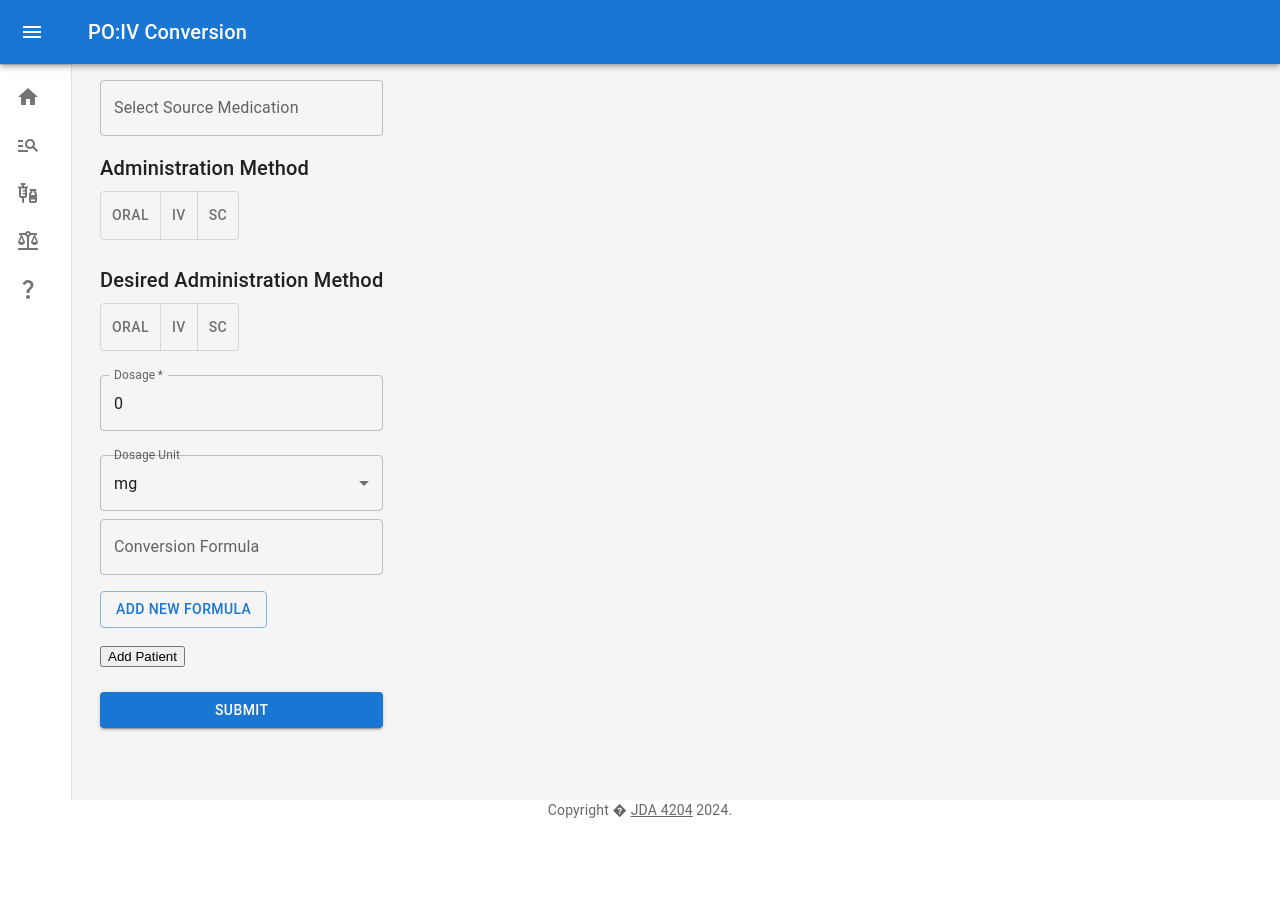
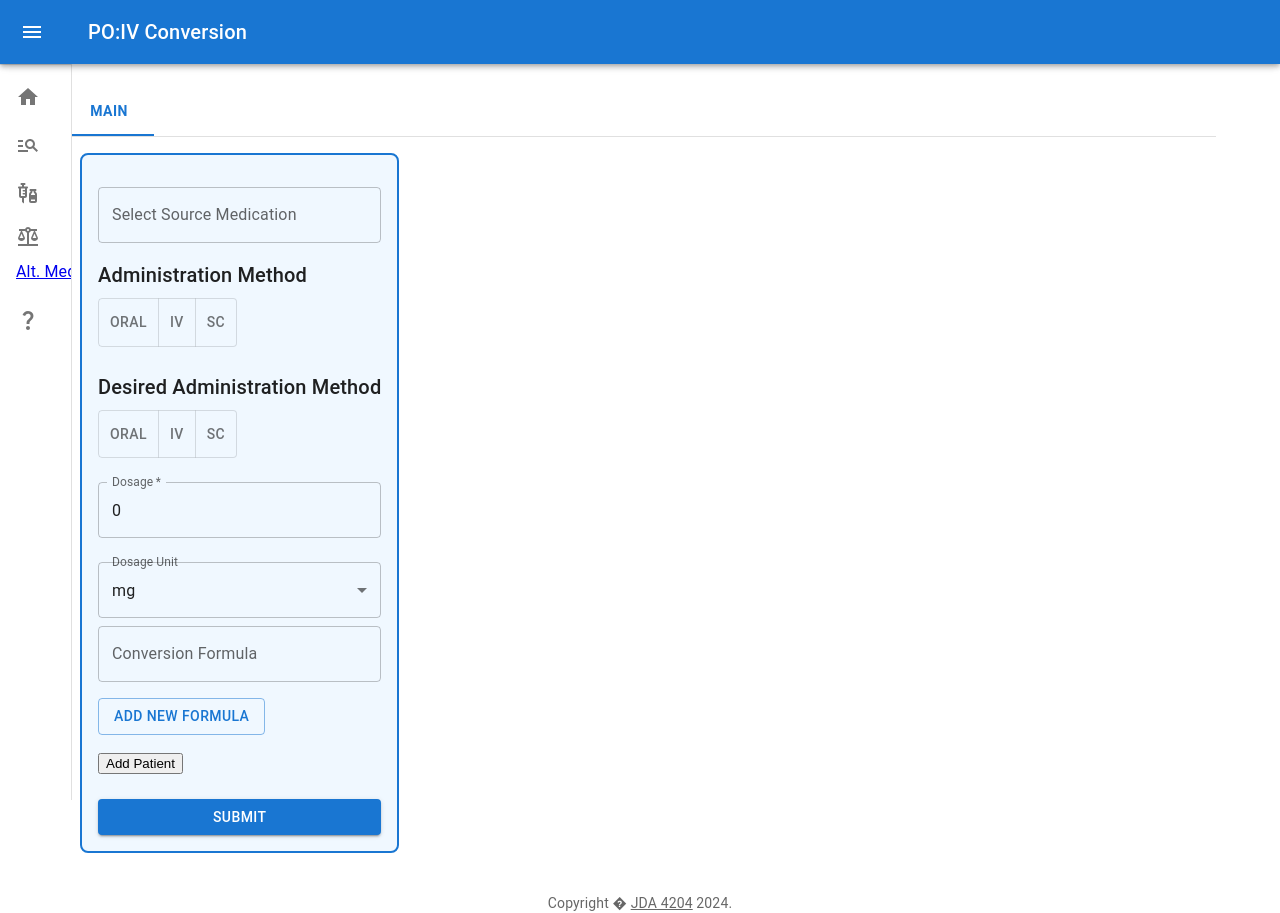
Before and after one commit to sue0-si/Medication_Conversion_4204, a React (Create React App) app in the folder medical_conversion/: page /po-iv in a window 1280 px wide. Before the commit the page ends 820 px from the top, so only its background shows below. Built offline with nearby package versions, Linux system fonts and the light colour scheme.

Commit message:
Modified conversion tool pages to work as independent components (so far AltConversions only), modified dashboard to render multiple components, add tab navigation of additional tools, added keyboard navigation between tools on the same page

```diff
--- a/medical_conversion/package.json
+++ b/medical_conversion/package.json
@@ -16,6 +16,7 @@
     "react-dom": "^18.3.1",
     "react-router-dom": "^6.25.0",
     "react-scripts": "5.0.1",
+    "react-split-pane": "^0.1.92",
     "web-vitals": "^2.1.4"
   },
   "scripts": {
--- a/medical_conversion/src/App.js
+++ b/medical_conversion/src/App.js
@@ -13,7 +13,8 @@ import DrugDetail from './Pages/DrugDetail.js';
 import PoIvConversion from './Pages/PoIvConversion';
 import PoIvConversionResults from './Pages/PoIvConversionResults';
 import AltConversion from './Pages/AltConversion';
-import AltConversionResults from './Pages/AltConversionResults.js';
+import { MedicationProvider, MedicationContext } from './Tools/MedicationContext';
+
 function App() {
     const [mode] = React.useState('light');
   return (
@@ -26,8 +27,7 @@ function App() {
                   <Route path="/medication-information/:medication-name" element={<DrugDetail />} />
                   <Route path="/po-iv" element={<PoIvConversion />} />
                   <Route path="/po-iv/:medicationName" element={<PoIvConversionResults resultsType={"po-iv"} />} />
-                  <Route path="/alt" element={<AltConversion />} />
-                  <Route path="/alt/:medicationName" element={<AltConversionResults resultsType={"alt"}/> } />
+                  <Route path="/alt" element={<AltConversion />}/>
                   </Routes>
           </Router>
           <Copyright/>
--- a/medical_conversion/src/Components/Dashboard.js
+++ b/medical_conversion/src/Components/Dashboard.js
@@ -19,9 +19,15 @@ import ListItemButton from '@mui/material/ListItemButton';
 import ListItemIcon from '@mui/material/ListItemIcon';
 import ListItemText from '@mui/material/ListItemText';
 import BalanceIcon from '@mui/icons-material/Balance';
+import AddCircleOutlineIcon from '@mui/icons-material/AddCircleOutline';
 import QuestionMarkIcon from '@mui/icons-material/QuestionMark';
 import { Link } from 'react-router-dom';
 import HomeIcon from '@mui/icons-material/Home';
+import SplitPane from 'react-split-pane';
+import AltConversionTool from '../Pages/AltConversionTool';
+import Tabs from '@mui/material/Tabs';
+import Tab from '@mui/material/Tab';
+import CloseIcon from '@mui/icons-material/Close';
 
 
 //width of open nav pannel
@@ -45,11 +51,13 @@ const AppBar = styled(MuiAppBar, {
     }),
 }));
 
+
 const Drawer = styled(MuiDrawer, { shouldForwardProp: (prop) => prop !== 'open' })(
     ({ theme, open }) => ({
         '& .MuiDrawer-paper': {
-            position: 'relative',
+            position: 'fixed',
             whiteSpace: 'nowrap',
+            overflow: 'hidden',
             width: drawerWidth,
             transition: theme.transitions.create('width', {
                 easing: theme.transitions.easing.sharp,
@@ -57,11 +65,6 @@ const Drawer = styled(MuiDrawer, { shouldForwardProp: (prop) => prop !== 'open'
             }),
             boxSizing: 'border-box',
             ...(!open && {
-                overflowX: 'hidden',
-                transition: theme.transitions.create('width', {
-                    easing: theme.transitions.easing.sharp,
-                    duration: theme.transitions.duration.leavingScreen,
-                }),
                 width: theme.spacing(7),
                 [theme.breakpoints.up('sm')]: {
                     width: theme.spacing(9),
@@ -77,15 +80,88 @@ const defaultTheme = createTheme();
 
 export default function Dashboard({children, heading}) {
     const [open, setOpen] = React.useState(false);
+    const [frames, setFrames] = React.useState([{ id: 0, title: 'Main', component: children }]);
+    const [activeTab, setActiveTab] = React.useState(0);
+
     const toggleDrawer = () => {
         setOpen(!open);
     };
 
+    // Function to add a new frame
+    const addFrame = (title, component) => {
+        const formattedTitle = title + " " + frames.length;
+        const newFrame = { id: frames.length, title: formattedTitle, component };
+        setFrames([...frames, newFrame]);
+        setActiveTab(frames.length); // Switch to the newly added frame
+    };
+
+    // Function to close a frame
+    const closeFrame = (id) => {
+        const updatedFrames = frames.filter((frame) => frame.id !== id);
+        setFrames(updatedFrames);
+        setActiveTab(0); // Switch back to the main content
+    };
+
+    const handleTabChange = (event, newValue) => {
+        setActiveTab(newValue);
+    };
+
+
+    const handleKeyboardNavigation = (event) => {
+        if (event.key === 'Tab') {
+            const focusedElement = document.activeElement;
+
+            const tabContentElement = focusedElement.closest('.tab-content');
+
+            // If tabContentElement is null, exit the function early
+            if (!tabContentElement) return;
+
+            const focusableElements = Array.from(
+                focusedElement
+                    .closest('.tab-content')
+                    .querySelectorAll('input, button, select, textarea, [tabindex]:not([tabindex="-1"])')
+            );
+
+            const lastElement = focusableElements[focusableElements.length - 1];
+            const firstElement = focusableElements[0];
+
+            if (event.shiftKey && focusedElement === firstElement) {
+                event.preventDefault();
+                const newActiveTab = activeTab === 0 ? frames.length - 1 : activeTab - 1;
+                setActiveTab(newActiveTab);
+                setTimeout(() => focusFirstInputInTab(newActiveTab), 0);
+            } else if (!event.shiftKey && focusedElement === lastElement) {
+                event.preventDefault();
+                const newActiveTab = activeTab === frames.length - 1 ? 0 : activeTab + 1;
+                setActiveTab(newActiveTab);
+                setTimeout(() => focusFirstInputInTab(newActiveTab), 0);
+            }
+        }
+    };
+
+    const focusFirstInputInTab = (tabIndex) => {
+        const tabContent = document.querySelectorAll('.tab-content')[tabIndex];
+        if (tabContent) {
+            const firstInput = tabContent.querySelector('input, button, select, textarea, [tabindex]:not([tabindex="-1"])');
+            if (firstInput) {
+                firstInput.focus();
+            }
+        }
+    };
+
+    React.useEffect(() => {
+        window.addEventListener('keydown', handleKeyboardNavigation);
+        return () => {
+            window.removeEventListener('keydown', handleKeyboardNavigation);
+        };
+    }, [activeTab, frames.length]);
+
+
     return (
         <ThemeProvider theme={defaultTheme}>
-            <Box sx={{ display: 'flex' }}>
+            <Box sx={{ display: 'flex'}}>
                 <CssBaseline />
-                <AppBar position="absolute" open={open}>
+                <AppBar position="fixed" open={open}>
                     <Toolbar
                         sx={{
                             pr: '24px', // keep right padding when drawer closed
@@ -144,8 +220,8 @@ export default function Dashboard({children, heading}) {
                                 </ListItemIcon>
                                     <ListItemText primary="Medication Information" />
                             </ListItemButton>
-                         </Link>
-                         <Link to='/po-iv'>
+                            </Link>
+                            <Link to='/po-iv'>
                             <ListItemButton>
                                 <ListItemIcon>
                                     <VaccinesIcon/>
@@ -153,14 +229,18 @@ export default function Dashboard({children, heading}) {
                                 <ListItemText primary="PO:IV Conversion" />
                             </ListItemButton>
                         </Link>
-                        <Link to='/alt'>
-                            <ListItemButton>
+                        <ListItemButton>
+                            <Link to='/alt'>
                                 <ListItemIcon>
                                     <BalanceIcon/>
                                 </ListItemIcon>
                                 <ListItemText primary="Alt. Medication Conversion" />
-                            </ListItemButton>
-                        </Link>
+                            </Link>
+                            <IconButton onClick={() => addFrame("Alt Conversion", <AltConversionTool />)}>
+                                <AddCircleOutlineIcon />
+                            </IconButton>
+                        </ListItemButton>
+
 
                         <ListItemButton>
                             <ListItemIcon>
@@ -170,22 +250,89 @@ export default function Dashboard({children, heading}) {
                         </ListItemButton>
                     </List>
                 </Drawer>
+
                 <Box
                     component="main"
-                    sx={{
-                        backgroundColor: (theme) =>
-                            theme.palette.mode === 'light'
-                                ? theme.palette.grey[100]
-                                : theme.palette.grey[900],
+
+                    sx={(theme) => ({
                         flexGrow: 1,
-                        height: '100vh',
-                        overflow: 'auto',
-                    }}
+                        display: 'flex',
+                        flexDirection: 'column',
+                        overflowX: 'auto',
+                        p: 3,
+                        marginLeft: open ? `${drawerWidth}px` : theme.spacing(9),
+                        maxWidth: '1200px', // Set a maximum width
+                        margin: '0 auto',   // Center the content
+                        transition: theme.transitions.create('margin', {
+                            easing: theme.transitions.easing.sharp,
+                            duration: theme.transitions.duration.enteringScreen,
+                        }),
+                    })}
                 >
                     <Toolbar />
-                    <Container>
-                        { children}
-                    </Container>
+                    <Tabs
+                        value={activeTab}
+                        onChange={handleTabChange}
+                        variant="scrollable"
+                        scrollButtons="auto"
+                        aria-label="Open Tabs"
+                        sx={{
+                            borderBottom: 1,
+                            borderColor: 'divider',
+                            '.Mui-selected': {
+                                color: 'primary.main', // Change the color of the selected tab text
+                                fontWeight: 'bold',
+                            },
+                        }}
+                    >
+                        {frames.map((frame, index) => (
+                            <Tab
+                                key={frame.id}
+                                label={
+                                    <div style={{ display: 'flex', alignItems: 'center' }}>
+                                        {frame.title}
+                                        {index !== 0 && (
+                                            <IconButton
+                                                size="small"
+                                                onClick={(e) => {
+                                                    e.stopPropagation();
+                                                    closeFrame(frame.id);
+                                                }}
+                                            >
+                                                <CloseIcon fontSize="small" />
+                                            </IconButton>
+                                        )}
+                                    </div>
+                                }
+                            />
+                        ))}
+                        </Tabs>
+                    <Box
+                        sx={{
+                            display: 'flex',
+                            flexDirection: 'row',
+                            gap: 2,
+                            padding: 2,
+                            overflowX: 'auto',
+                            width: '100%',
+                        }}
+                    >
+                        {frames.map((frame) => (
+                            <Box
+                                key={frame.id}
+                                className="tab-content"
+                                sx={{
+                                    flexShrink: 0,
+                                    border: frame.id === activeTab ? '2px solid #1976d2' : '1px solid #ccc', // Highlight border for selected tab
+                                    borderRadius: '8px',
+                                    padding: '16px',
+                                    backgroundColor: frame.id === activeTab ? '#f0f8ff' : 'inherit', // Highlight background for selected tab
+                                }}
+                            >
+                                {frame.component}
+                            </Box>
+                        ))}
+                    </Box>
                 </Box>
             </Box>
         </ThemeProvider>
--- a/medical_conversion/src/Components/MedInputForm.js
+++ b/medical_conversion/src/Components/MedInputForm.js
@@ -6,7 +6,7 @@ import PatientInfoForm from "./PatientInfoForm";
 import SelectFormula from "./SelectFormula";
 import SelectMedication from "./SelectMedication";
 
-function MedInputForm({ formtype }) {
+function MedInputForm({ formtype, onSubmit }) {
     const [submittedData, setSubmittedData] = useState(null);  // Store the form data on submit
     const navigate = useNavigate();
     const [showPatientForm, setShowPatientForm] = useState(false);
@@ -59,7 +59,9 @@ function MedInputForm({ formtype }) {
         }
 
         setSubmittedData(medicationData);
-        navigate("/" + formtype + "/" + medicationData.name, { state: { medicationData } });
+        //navigate("/" + formtype + "/" + medicationData.name, { state: { medicationData } });
+        setMedicationData(medicationData);  // Update medication data in the context
+        onSubmit();  // Also call the parent handler to toggle the view
     };
 
     const handleCloseDialog = () => {
--- a/medical_conversion/src/Pages/AltConversion.js
+++ b/medical_conversion/src/Pages/AltConversion.js
@@ -1,17 +1,14 @@
 // JavaScript source code
 import * as React from "react";
 import Dashboard from "../Components/Dashboard";
-import MedInputForm from "../Components/MedInputForm";
-import { MedicationProvider } from '../Tools/MedicationContext';
+import AltConversionTool from "./AltConversionTool";
 
 
 const AltConversion = () => {
     return (
         <div>
             <Dashboard heading='Alternative Medication Conversion'>
-                <MedicationProvider>
-                        <MedInputForm formtype={"alt"} />
-                </MedicationProvider>
+                <AltConversionTool/>
             </Dashboard>
         </div>
     );
--- a/medical_conversion/src/Pages/AltConversionResults.js
+++ b/medical_conversion/src/Pages/AltConversionResults.js
@@ -1,5 +1,5 @@
 import * as React from "react";
-import { useLocation, useNavigate } from 'react-router-dom';
+import { MedicationContext } from '../Tools/MedicationContext';
 import { defaultResultsData } from '../Tools/Defaults';
 import ConversionResults from '../Components/ConversionResults';  // Import shared ConversionResults component
 import { performConversion } from '../Tools/ConversionLogic';  // Import shared conversion logic
@@ -7,13 +7,9 @@ import { performConversion } from '../Tools/ConversionLogic';  // Import shared
 function AltConversionResult() {
     const [results, setResults] = React.useState(defaultResultsData);
     const [error, setError] = React.useState(null);
-    const location = useLocation();
-    const { medicationData } = location.state || {};
-    const navigate = useNavigate();
+    const { medicationData } = React.useContext(MedicationContext);
 
-    const handleBackButton = () => {
-        navigate('/alt');
-    };
+
 
     React.useEffect(() => {
         // Use shared conversion logic for alt conversions or add custom logic here
@@ -21,11 +17,16 @@ function AltConversionResult() {
     }, [medicationData]);
 
     return (
-        <ConversionResults
-            resultsType="alt"
-            medicationData={medicationData}
-            results={results}
-        />
+        <div>
+            {error !== null && (
+            <p>Conversion Error: {error}</p>
+            ) }
+            <ConversionResults
+                resultsType="alt"
+                medicationData={medicationData}
+                results={results}
+                />
+        </div>
     );
 }
 
--- /dev/null
+++ b/medical_conversion/src/Pages/AltConversionTool.js
@@ -0,0 +1,41 @@
+import React, { useState, useContext } from 'react';
+import Dashboard from '../Components/Dashboard';
+import { MedicationContext, MedicationProvider } from '../Tools/MedicationContext';
+import AltConversionResults from './AltConversionResults';
+import MedInputForm from '../Components/MedInputForm';
+import ArrowBackIcon from '@mui/icons-material/ArrowBack';
+import { IconButton } from '@mui/material';
+
+const AltConversionTool = () => {
+    const [isResultsView, setIsResultsView] = useState(false);
+    //const { setMedicationData } = useContext(MedicationContext);
+
+    // Handle form submission, setting data and switching to results view
+    const handleFormSubmit = () => {
+        setIsResultsView(true);
+    };
+
+    // Handle back button to return to the form view
+    const handleBackButton = () => {
+        setIsResultsView(false);
+    };
+
+    return (
+            <MedicationProvider>
+                {!isResultsView && (
+                    <MedInputForm formtype={"alt"} onSubmit={handleFormSubmit} />
+                )}
+
+                {isResultsView && (
+                    <div>
+                        <IconButton onClick={handleBackButton}>
+                            <ArrowBackIcon></ArrowBackIcon>
+                        </IconButton>
+                        <AltConversionResults />
+                    </div>
+                    )}
+            </MedicationProvider>
+    );
+};
+
+export default AltConversionTool;
```
Also changed, not shown: medical_conversion/src/Components/ConversionResults.js (+7 -18 lines), 1 other file (tests, documents, lock files or other folders).
